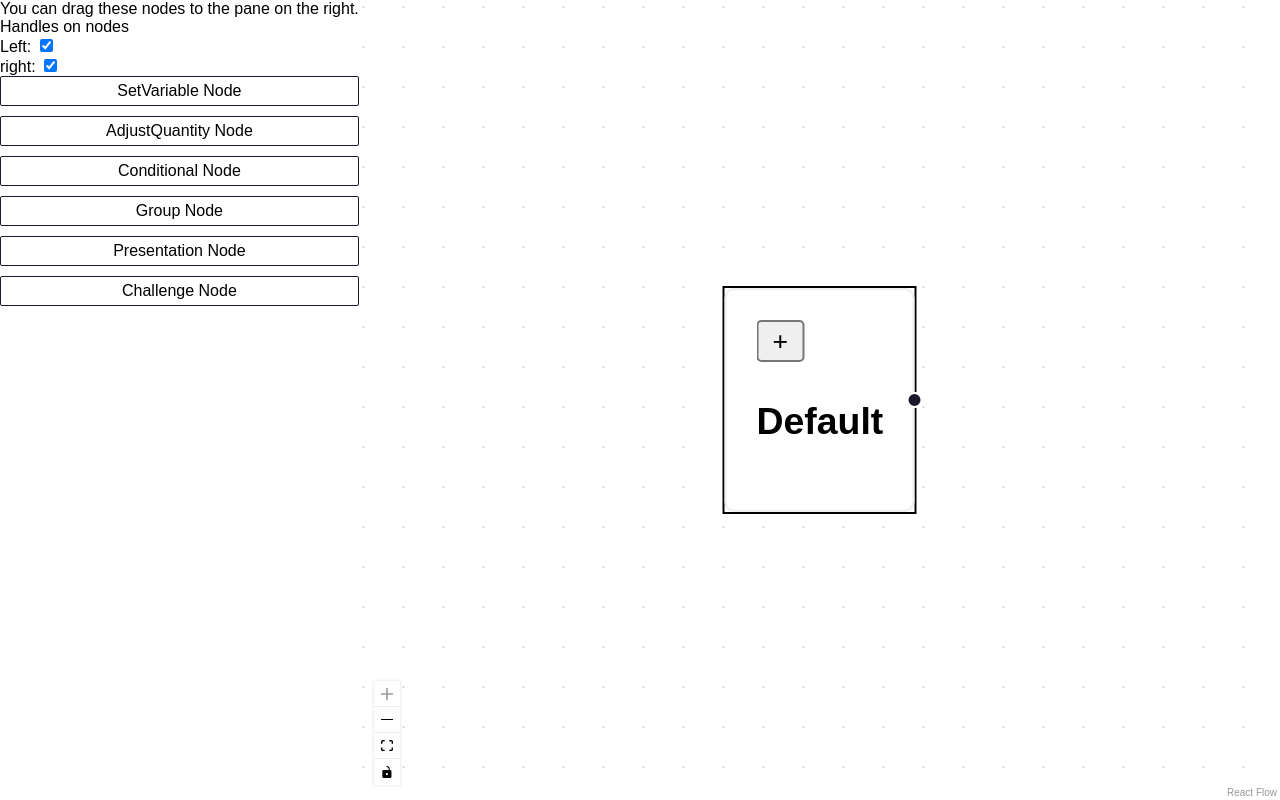
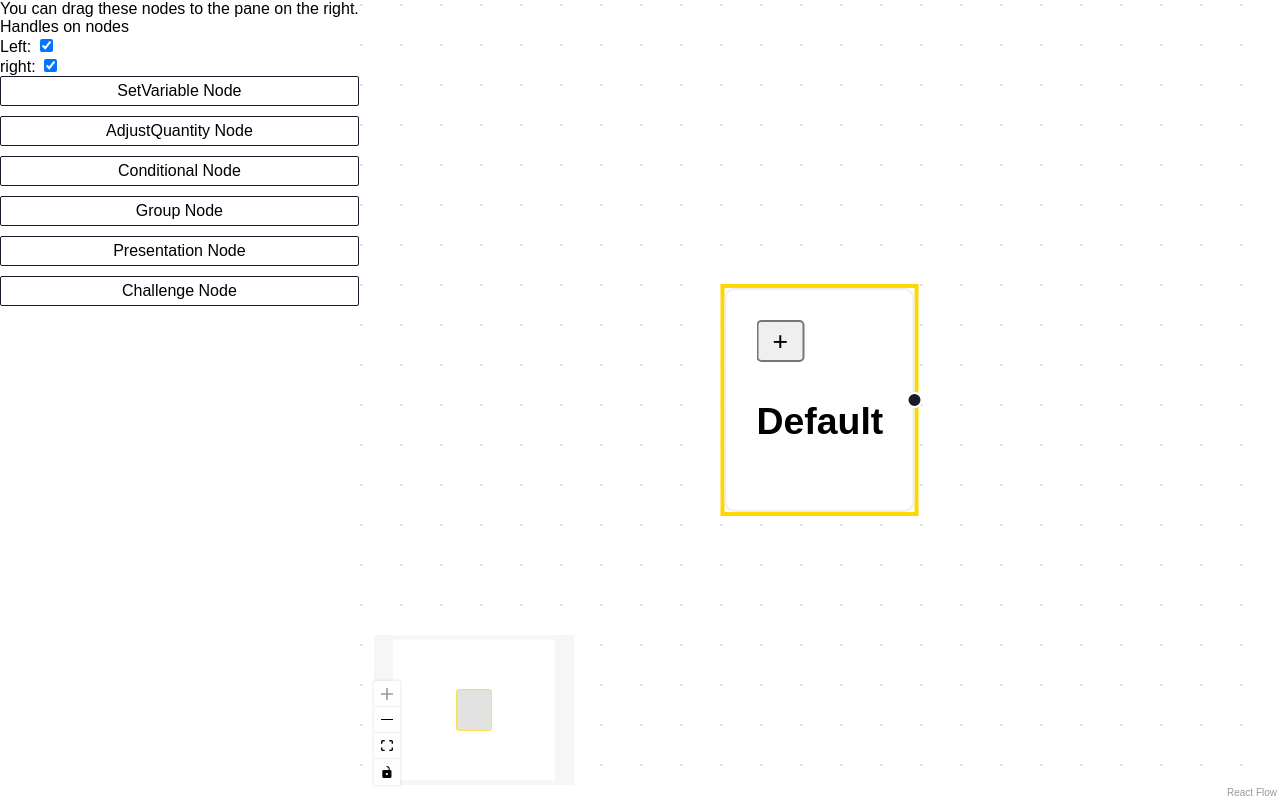
Before and after one commit to Jake-Egbert/react-flow-concept, a React (Vite) app: page /flow in a window 1280 px wide. Built offline with nearby package versions, Linux system fonts and the light colour scheme.

Commit message:
adds minimap functionality and icons

```diff
--- a/package.json
+++ b/package.json
@@ -10,6 +10,10 @@
     "preview": "vite preview"
   },
   "dependencies": {
+    "@fortawesome/fontawesome-svg-core": "^6.7.2",
+    "@fortawesome/free-regular-svg-icons": "^6.7.2",
+    "@fortawesome/free-solid-svg-icons": "^6.7.2",
+    "@fortawesome/react-fontawesome": "^0.2.2",
     "@xyflow/react": "^12.3.2",
     "jsqr": "^1.4.0",
     "react": "^18.3.1",
--- a/src/components/Flow.jsx
+++ b/src/components/Flow.jsx
@@ -8,6 +8,7 @@ import {
   BackgroundVariant,
   Position,
   useEdgesState,
+  MiniMap,
 } from "@xyflow/react";
 import "@xyflow/react/dist/style.css";
 
@@ -31,6 +32,17 @@ const nodeTypes = {
   challenge: ChallengeNode,
   default: DefaultNode,
   group: GroupNode,
+};
+
+const nodeTypeStyles = {
+  adjustQuantity: { border: "2px dashed green", color: "#008000" },
+  presentation: { border: "2px solid purple", color: "#800080" },
+  conditional: { border: "2px dotted orange", color: "#FFA500" },
+  setVariable: { border: "3px solid teal", color: "#008080" },
+  startNode: { border: "2px solid gold", color: "#FFD700" },
+  childNode: { border: "1px solid gray", color: "#808080" },
+  challenge: { border: "3px double red", color: "#FF0000" },
+  default: { border: "1px solid black", color: "#000000" },
 };
 
 let id = 2;
@@ -288,15 +300,21 @@ const Flow = () => {
       <Sidebar handleClick={handleClick} />
       <div className="reactflow-wrapper" ref={reactFlowWrapper}>
         <ReactFlow
-          nodes={nodes.map((node) => ({
-            ...node,
-            style: {
-              border:
-                node.id === selectedNodeId
-                  ? "2px solid blue"
-                  : "1px solid black",
-            },
-          }))}
+          nodes={nodes.map((node) => {
+            let nodeStyle = nodeTypeStyles[node.type] || nodeTypeStyles.default;
+
+            if (node.id === selectedNodeId) {
+              nodeStyle = { ...nodeStyle, border: "2px solid blue" };
+            }
+
+            return {
+              ...node,
+              style: {
+                ...node.style,
+                border: nodeStyle.border,
+              },
+            };
+          })}
           edges={edges}
           onNodesChange={onNodesChange}
           onEdgesChange={onEdgesChange}
@@ -307,6 +325,16 @@ const Flow = () => {
           onNodeClick={onNodeClick}
           fitView
         >
+          <MiniMap
+            position="bottom-left"
+            nodeStrokeColor={(node) => {
+              const nodeStyle =
+                nodeTypeStyles[node.type] || nodeTypeStyles.default;
+              return nodeStyle.color;
+            }}
+            zoomable
+            pannable
+          />
           <Background color="#ccc" variant={BackgroundVariant.Dots} />
           <Controls />
         </ReactFlow>
```
Also changed, not shown: src/assets/icons/icons.js (added, +30 -0 lines), 1 other file (tests, documents, lock files or other folders).
